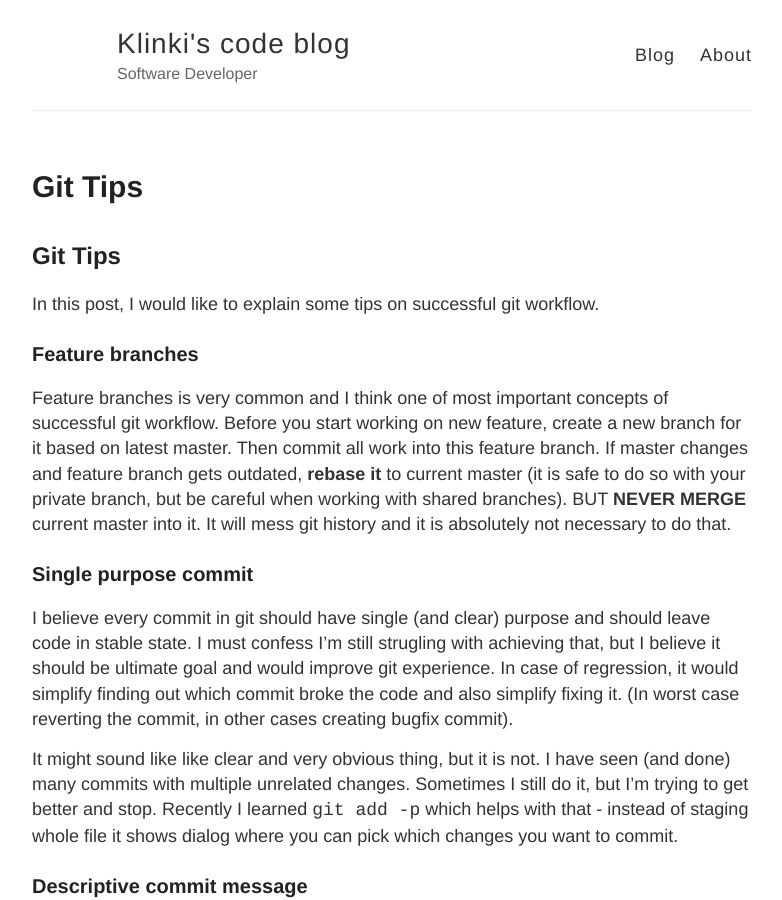
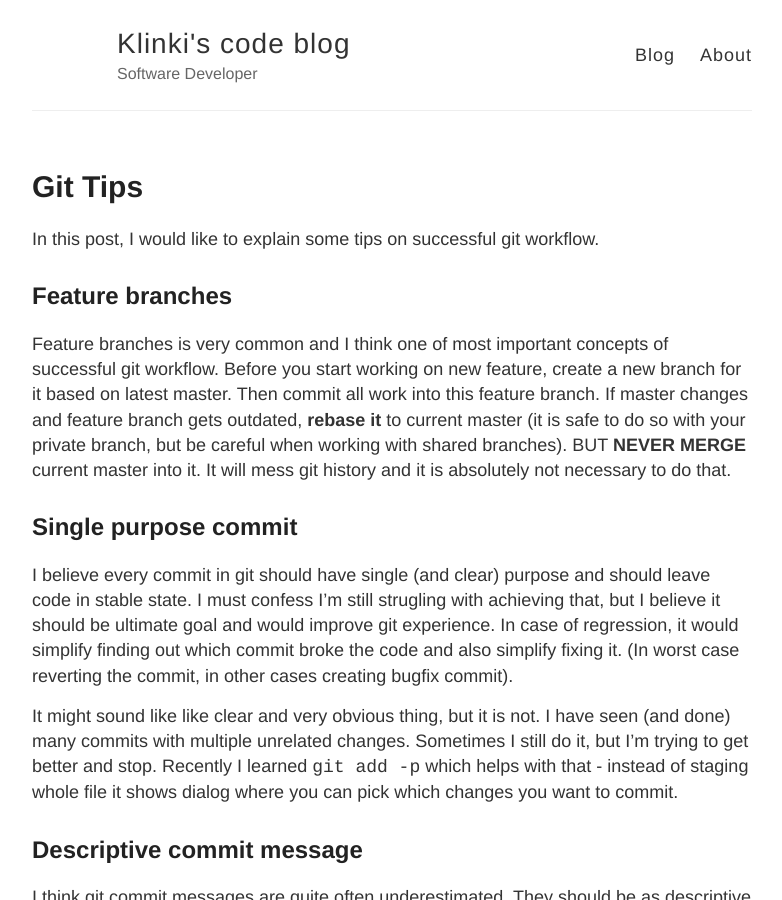
Before and after one commit to klinki/klinki.github.io, a Jekyll site: the page built from _posts/2018-02-04-git-tips.md, in a window 1280 px wide and 900 px high. Shown: the whole window, without its empty margins (248-1030 px from the left). Built offline with Jekyll 4.4.1, drawn with Linux system fonts in a browser that asks for light colours; our own code applies the rules of GitHub Pages for plain Markdown files; comment, search, counter and statistics services are not loaded.

Commit message:
Update headings in git article

```diff
--- a/_posts/2018-02-04-git-tips.md
+++ b/_posts/2018-02-04-git-tips.md
@@ -1,41 +1,39 @@
 ---
 published: true
 ---
-## Git Tips
-
 In this post, I would like to explain some tips on successful git workflow.
 
-### Feature branches
+## Feature branches
 
 Feature branches is very common and I think one of most important concepts of successful git workflow. Before you start working on new feature, create a new branch for it based on latest master. Then commit all work into this feature branch. If master changes and feature branch gets outdated, **rebase it** to current master (it is safe to do so with your private branch, but be careful when working with shared branches). BUT **NEVER MERGE** current master into it. It will mess git history and it is absolutely not necessary to do that.
 
-### Single purpose commit
+## Single purpose commit
 
 I believe every commit in git should have single (and clear) purpose and should leave code in stable state. I must confess I'm still strugling with achieving that, but I believe it should be ultimate goal and would improve git experience. In case of regression, it would simplify finding out which commit broke the code and also simplify fixing it. (In worst case reverting the commit, in other cases creating bugfix commit).
 
 It might sound like like clear and very obvious thing, but it is not. I have seen (and done) many commits with multiple unrelated changes. Sometimes I still do it, but I'm trying to get better and stop. Recently I learned `git add -p` which helps with that - instead of staging whole file it shows dialog where you can pick which changes you want to commit.
 
-### Descriptive commit message
+## Descriptive commit message
 
 I think git commit messages are quite often underestimated. They should be as descriptive as possible. Sometimes it is good to explain details in longer sentences or even few paragraphs. In each case, it is good to keep commit title at max. 50 characters and describe details in body.
 
 
-### Interactive rebase
+## Interactive rebase
 
 I got used to commit often workflow, so my feature branches usually contain tens of very small commits. Before preparing final PR, I use `git rebase -i` and squash related changes into single commit. I'm trying to follow previously described Single purpose commit rule and also keep code in stable state after each commit.
 
-### git clean -i
+## git clean -i
 
 Sometimes in happens you have multiple unversioned files in your working directory and you want to get rid of them. But you don't want to delete all of them, only some. For that, there is a great `git clean -i` command. It allows you to filter out files, which you want to keep.
 
-### git format-patch
+## git format-patch
 
 `git format-patch` is another great git command. You can create patch file by using `git format-patch master...your-branch` (or any other commit refs).
 It will create patch file, which can be applied by `git apply`. (But you could also use ani native tool to work with patches).
 
 I used this command when I had to port single changes from my git repository into separated SVN repository.
 
-### git push --force-with-lease
+## git push --force-with-lease
 
 There is one caveat when you need to push rebased branch. Git won't let you do that and warn you about remote changes you don't have locally. This happens usually beacause rebase changed branch history and you have to use `--force` to convince git to allow you to push into remote repository.
 
```
